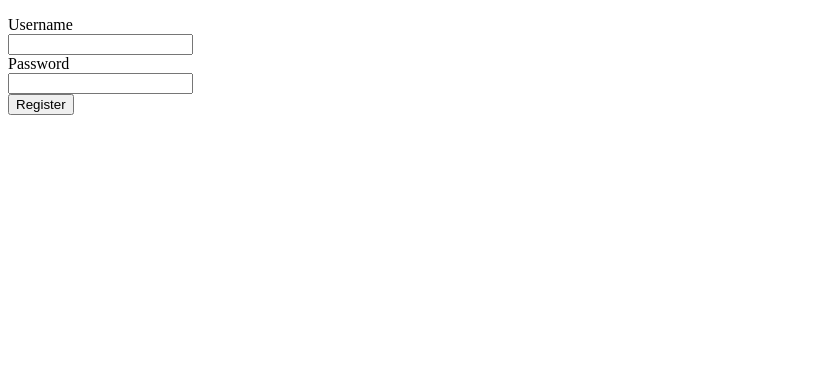
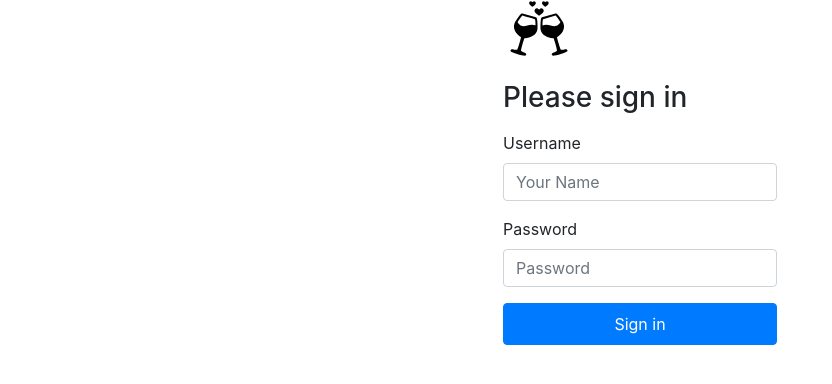
Before and after one commit to kdsoup/DIS_project, a Flask app: page / in a window 1280 px wide. Shown: the top 384 px of the page, without its empty margins (0-832 px from the left). Run offline with Flask 3, Linux system fonts and the light colour scheme; data comes from the database, SQL or seed files in the repository; some libraries are stand-ins or nearby versions.

Commit message:
register page

```diff
--- a/Winey/src/templates/register.html
+++ b/Winey/src/templates/register.html
@@ -3,18 +3,36 @@
 <head>
     <meta charset="UTF-8">
     <meta name="viewport" content="width=device-width, initial-scale=1.0">
+    <link rel="stylesheet" href="https://cdn.jsdelivr.net/npm/bootstrap@4.0.0/dist/css/bootstrap.min.css" integrity="sha384-Gn5384xqQ1aoWXA+058RXPxPg6fy4IWvTNh0E263XmFcJlSAwiGgFAW/dAiS6JXm" crossorigin="anonymous">
     <title>Register</title>
+    <style>
+      .center-container {
+          height: 50vh; /* Adjust the height as needed */
+      }
+      .form-signin {
+          margin-top: 50vh;
+          margin-bottom: 20vh;
+      }
+  </style>
 </head>
 <body>
-    <form method="POST" action="{{ url_for('register') }}">
-        <p>
-            <label for="username">Username</label><br>
-            <input type="text" name="username" id="username" required><br>
-            <label for="password">Password</label><br>
-            <input type="password" name="password" id="password" required><br>
-            <button type="submit">Register</button>
-        </p>
+    <div class="d-flex justify-content-center align-items-center full-height bg-body-tertiary">
+        <main class="form-signin w-30 m-auto">
+            <form method="POST" action="{{url_for('register')}}">
+                <img class="mb-4" src="/static/images/wine.svg" alt="Wine SVG" width="72" height="57">
+                <h1 class="h3 mb-3 fw-normal">Please sign in</h1>
+                <div class="form-floating">
+                    <label for="floatingInput">Username</label>
+                    <input type="text" name="username" class="form-control" id="floatingInput" placeholder="Your Name" required>
+                </div>
+                <div class="form-floating mt-3">
+                    <label for="floatingPassword">Password</label>
+                    <input type="password" name="password" class="form-control" id="floatingPassword" placeholder="Password" required>
+                </div>
+                <button class="btn btn-primary w-100 py-2 mt-3" type="submit">Sign in</button>
             </form>
+        </main>
+    </div>
     {% with messages = get_flashed_messages(with_categories=true) %}
         {% if messages %}
             <ul>
@@ -24,5 +42,8 @@
             </ul>
         {% endif %}
     {% endwith %}
+    <script src="https://code.jquery.com/jquery-3.2.1.slim.min.js" integrity="sha384-KJ3o2DKtIkvYIK3UENzmM7KCkRr/rE9/Qpg6aAZGJwFDMVNA/GpGFF93hXpG5KkN" crossorigin="anonymous"></script>
+    <script src="https://cdn.jsdelivr.net/npm/popper.js@1.12.9/dist/umd/popper.min.js" integrity="sha384-ApNbgh9B+Y1QKtv3Rn7W3mgPxhU9K/ScQsAP7hUibX39j7fakFPskvXusvfa0b4Q" crossorigin="anonymous"></script>
+    <script src="https://cdn.jsdelivr.net/npm/bootstrap@4.0.0/dist/js/bootstrap.min.js" integrity="sha384-JZR6Spejh4U02d8jOt6vLEHfe/JQGiRRSQQxSfFWpi1MquVdAyjUar5+76PVCmYl" crossorigin="anonymous"></script>
 </body>
 </html>
```
Also changed, not shown: Winey/src/templates/login.html (deleted, +0 -65 lines). Lines whose indentation alone changed are shown as unchanged.
